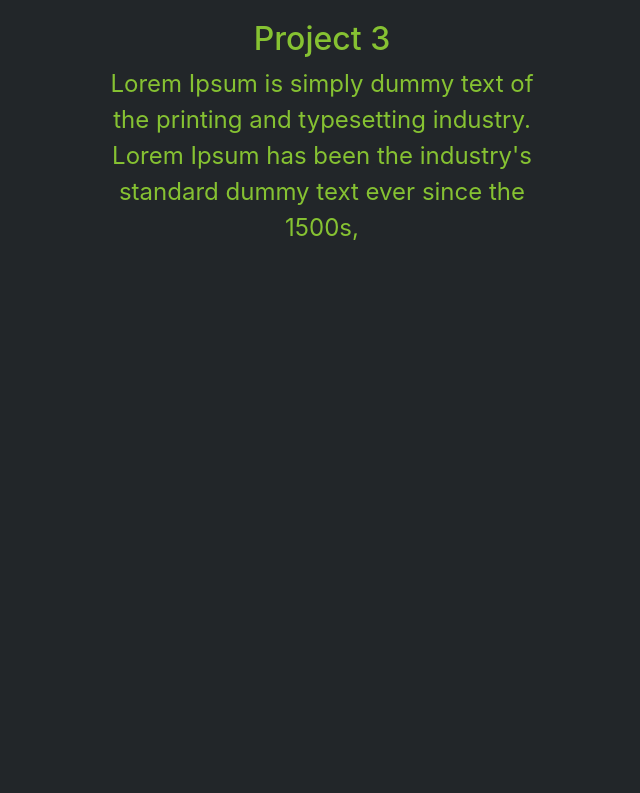
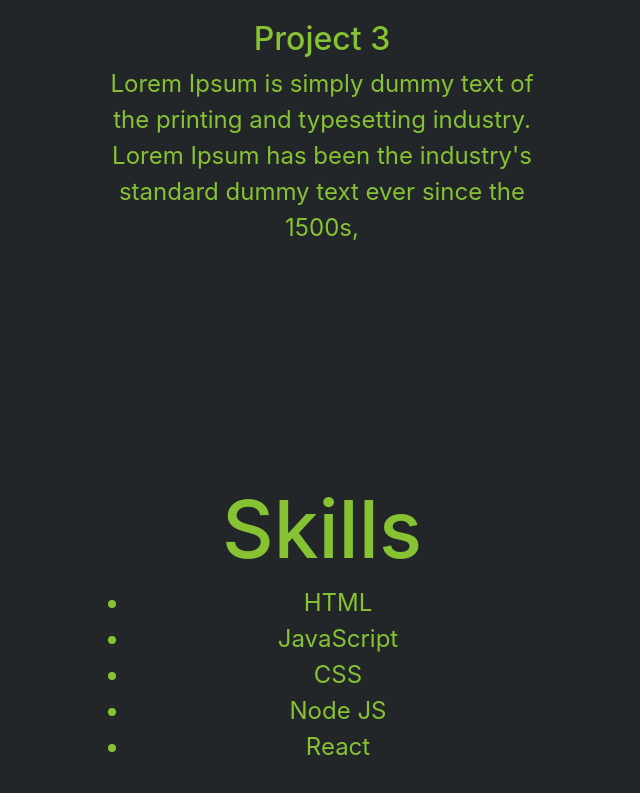
Before and after one commit to frayfray248/fraser-portfolio, a React (Create React App) app: page / in a window 1280 px wide. Shown: the part 1445-2238 px from the top of the page, without its empty margins (318-958 px from the left). Before the commit the page ends 1707 px from the top, so only its background shows below. Built offline with nearby package versions, Linux system fonts and the light colour scheme.

Commit message:
Skills component template

```diff
--- a/src/App.js
+++ b/src/App.js
@@ -6,6 +6,7 @@ import theme from './Themes/GreenContrast'
 import Landing from './Components/Landing'
 import About from './Components/About'
 import Projects from './Components/Projects'
+import Skills from './Components/Skills'
 
 const GlobalStyle = createGlobalStyle`
     html, body {
@@ -25,6 +26,7 @@ const App = () => (
         <StyledNavbar />
         <About />
         <Projects />
+        <Skills />
     </ThemeProvider>
 )
 
--- /dev/null
+++ b/src/Components/Skills.js
@@ -0,0 +1,52 @@
+import Container from 'react-bootstrap/container'
+import Row from 'react-bootstrap/row'
+import Col from 'react-bootstrap/col'
+import styled from 'styled-components'
+import Fade from 'react-bootstrap/Fade';
+
+const StyledContainer = styled(Container)`
+    height: 100vh;
+`
+
+const StyledRow = styled(Row)`
+    height: 100vh;
+`
+
+const StyledH1 = styled.h1`
+    font-size: 5rem;
+`
+
+const StyledUl = styled.ul`
+    width : 28rem;
+    font-size: x-large;
+`
+
+const StyledFade = styled(Fade)`
+    transition: opacity 2s linear
+`
+
+const Skills = () => {
+
+
+    return (
+        <StyledFade in appear timeout={3000}>
+            <StyledContainer id="skills" fluid="md" className="justify-content-center">
+                <StyledRow className="text-center align-items-center ">
+                    <Col align="center">
+                        <StyledH1>Skills</StyledH1>
+                        <StyledUl>
+                            <li>HTML</li>
+                            <li>JavaScript</li>
+                            <li>CSS</li>
+                            <li>Node JS</li>
+                            <li>React</li>
+                        </StyledUl>
+                    </Col>
+                </StyledRow >
+            </StyledContainer>
+        </StyledFade>
+    )
+}
+
+
+export default Skills
```
